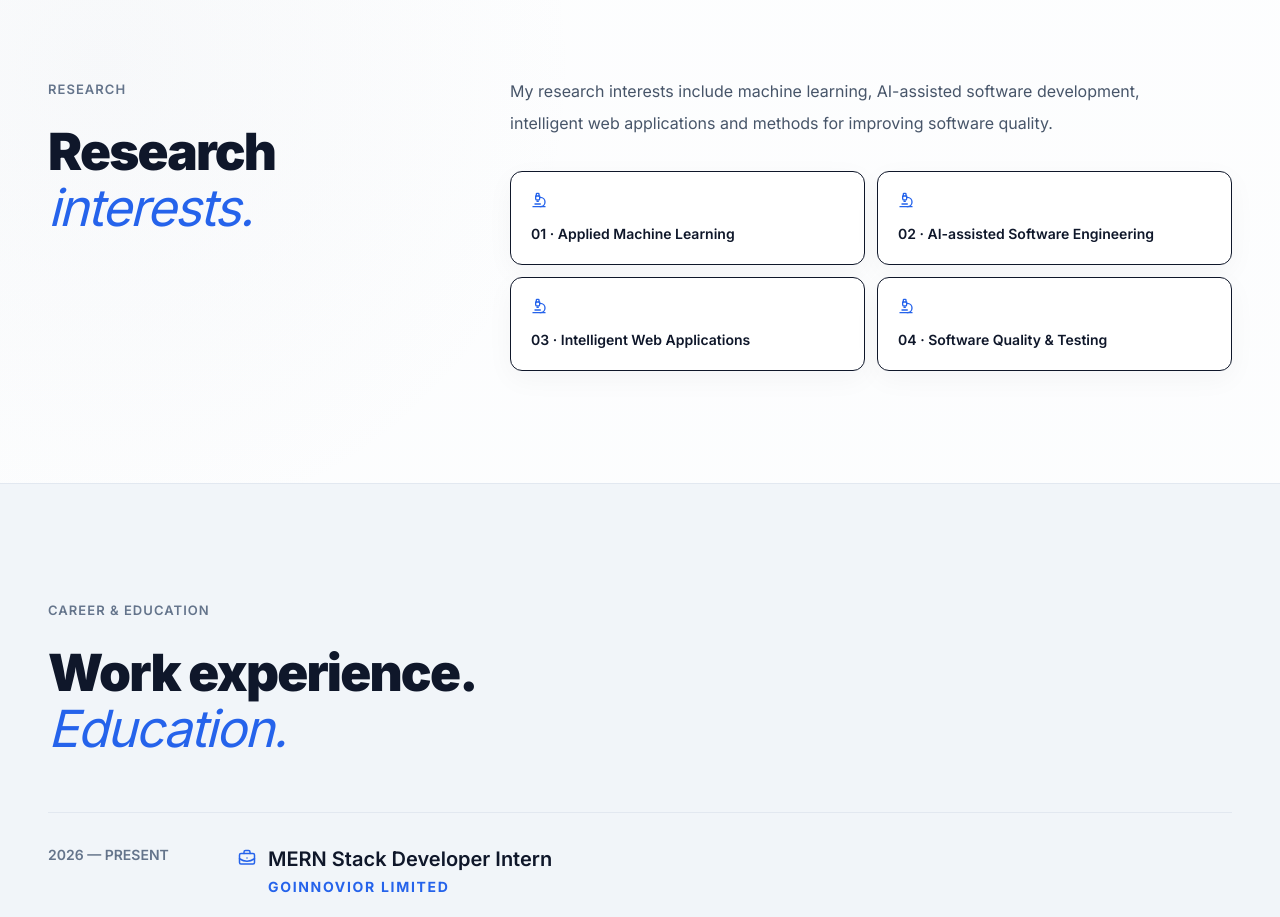
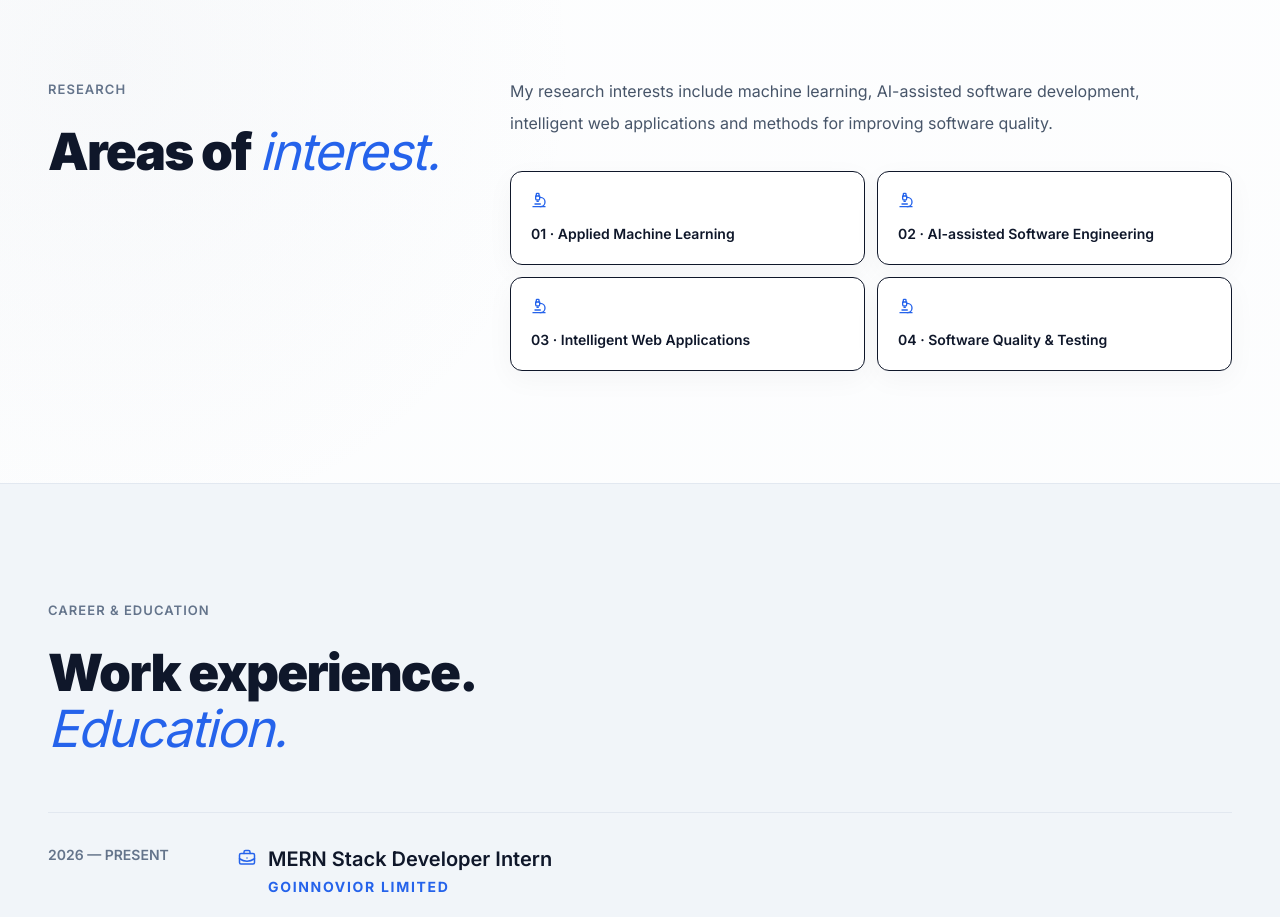
Before and after one commit to Mehedi1-SWE/portfolio, a Next.js app in the folder frontend/: page / in a window 1280 px wide. Shown: the part 2840-3757 px from the top of the page. Built offline with nearby package versions, Linux system fonts and the light colour scheme; no server answers.

Commit message:
Remove repeated words from section headings

```diff
--- a/frontend/components/Research.tsx
+++ b/frontend/components/Research.tsx
@@ -12,7 +12,7 @@ export function Research() {
   return (
     <section id="research" className="mx-auto max-w-[1280px] px-4 py-16 sm:px-6 sm:py-20 lg:px-12 lg:py-28">
       <div className="grid gap-8 sm:gap-10 lg:grid-cols-[.72fr_1.28fr] lg:gap-14">
-        <SectionHeading number="03" eyebrow="Research" title={<>Research <span className="font-normal italic text-[#2563EB]">interests.</span></>} />
+        <SectionHeading number="03" eyebrow="Research" title={<>Areas of <span className="font-normal italic text-[#2563EB]">interest.</span></>} />
         <div>
           <p className="max-w-2xl text-[16px] leading-8 text-[#475569]">My research interests include machine learning, AI-assisted software development, intelligent web applications and methods for improving software quality.</p>
           <div className="mt-6 grid gap-3 sm:mt-8 sm:grid-cols-2">
```
